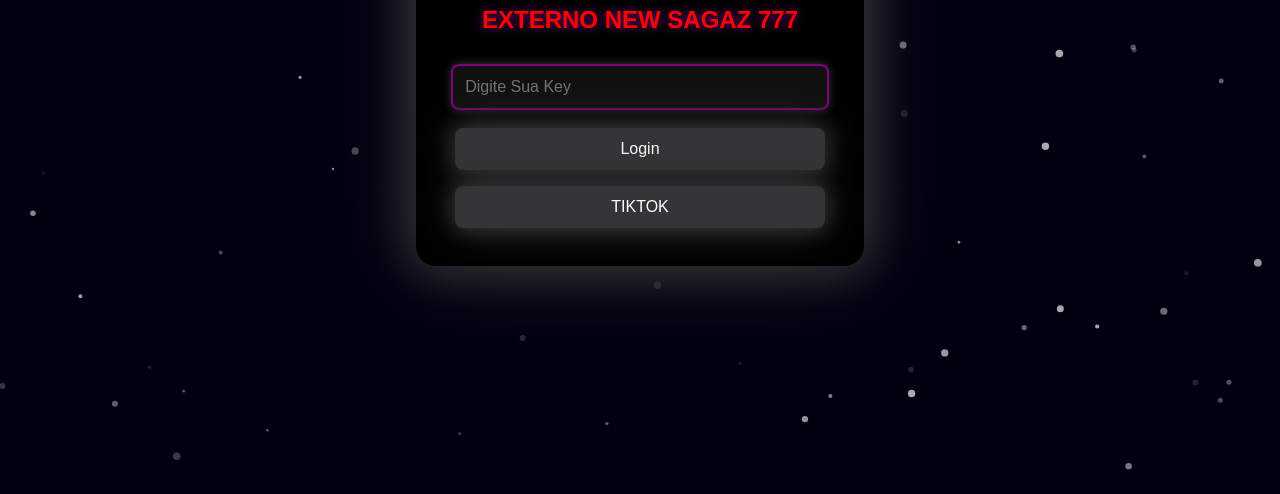
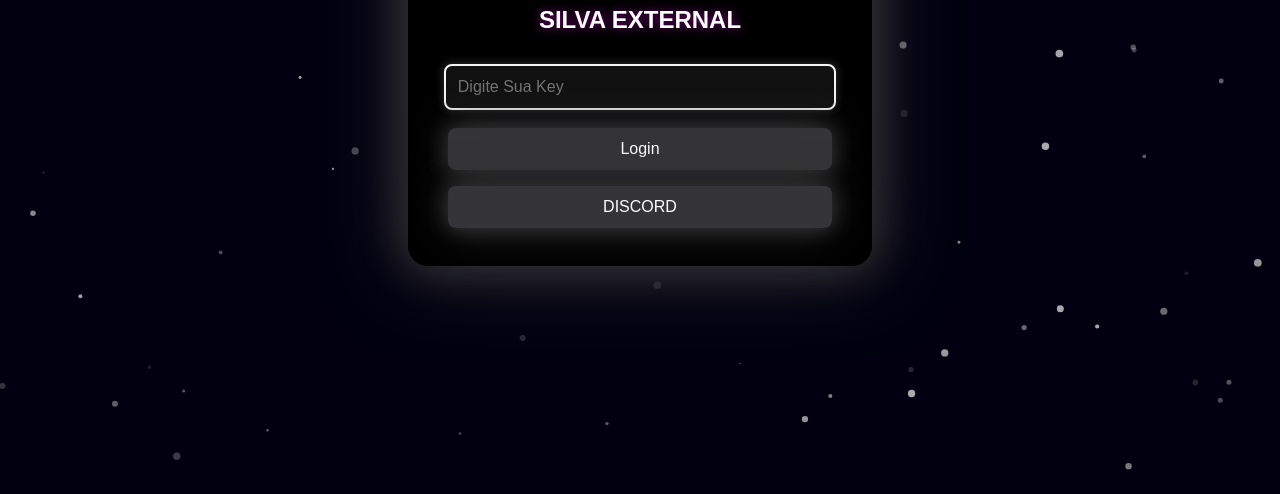
Before and after one commit to diogodmrlk-crypto/Projeto-sagaz, a plain HTML site: page index.html in a window 1280 px wide. Shown: the part 306-800 px from the top of the page. Drawn offline with Linux system fonts and the light colour scheme.

Commit message:
Update icons and text in index.html

```diff
--- a/index.html
+++ b/index.html
@@ -5,8 +5,8 @@
   <meta name="viewport" content="width=device-width, initial-scale=1.0, user-scalable=no">
   <title>Discord</title>
 
-  <link rel="apple-touch-icon" href="images/8.png">
-  <link rel="icon" type="image/8.png" sizes="192x192" href="images/8.png">
+  <link rel="apple-touch-icon" href="images/discord-logo-icon-editorial-free-vector.jpg">
+  <link rel="icon" type="image/png" sizes="192x192" href="images/discord-logo-icon-editorial-free-vector.jpg">
   <link rel="manifest" href="manifest.json">
 
   <meta name="apple-mobile-web-app-capable" content="yes">
@@ -53,17 +53,17 @@
     }
     .login-box h2 {
       margin: 10px 0 20px;
-      color: red;
+      color: white;
       text-shadow: 0 0 10px purple;
     }
     .login-box input {
       width: 90%;
       padding: 12px;
       margin: 10px 0;
-      border: 2px solid purple;
+      border: 2px solid whitesmoke;
       border-radius: 8px;
       background: #111;
-      color: purple;
+      color: red;
       font-size: 16px;
       outline: none;
       box-shadow: 0 0 10px #353436;
@@ -265,16 +265,16 @@
 <!-- LOGIN -->
 <div id="loginPanel" class="login-box">
   <img src="images/Sem_Titulo-2_copia.PNG" alt="Logo">
-  <h2>EXTERNO NEW SAGAZ 777</h2>
+  <h2>SILVA EXTERNAL</h2>
   <input type="password" placeholder="Digite Sua Key" id="keyInput">
   <button onclick="login()">Login</button>
-  <button onclick="window.open('https://www.tiktok.com/@new_sagaz')">TIKTOK</button>
+  <button onclick="window.open('https://discord.gg/s22PMz9HJW')">DISCORD</button>
 </div>
 
 <!-- PAINEL -->
 <div id="mainPanel">
   <div class="menu">
-    <div class="menu-title">PAINEL NEW SAGAZ 777<hr></div>
+    <div class="menu-title">EXTERNAL SILVA<hr></div>
     <div class="tabs">
       <button class="tab active" onclick="showTab('aimbot')">Aimbot</button>
       <button class="tab" onclick="showTab('info')">Info</button>
```
